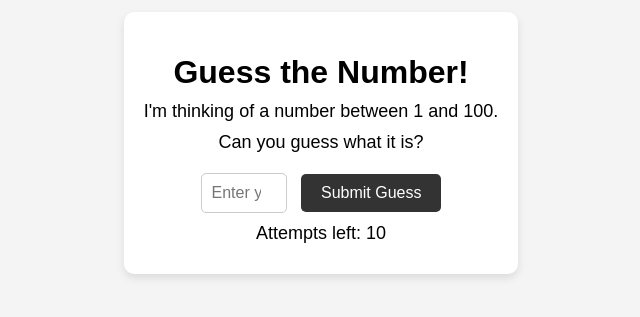
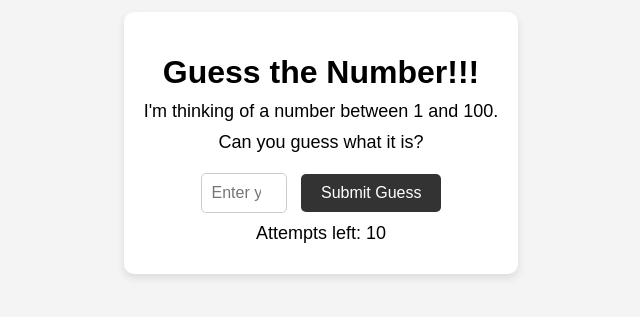
Before and after one commit to DhaniAL-G/guess-the-number-game-js, a plain HTML site: page index.html in a window 1280 px wide. Shown: the part 257-574 px from the top of the page, without its empty margins (319-959 px from the left). Drawn offline with Linux system fonts and the light colour scheme.

Commit message:
index.html

```diff
--- a/index.html
+++ b/index.html
@@ -8,7 +8,7 @@
 </head>
 <body>
     <div class="game-container">
-        <h1>Guess the Number!</h1>
+        <h1>Guess the Number!!!</h1>
         <p>I'm thinking of a number between 1 and 100.</p>
         <p>Can you guess what it is?</p>
         <div class="result-message" id="result-message"></div>
```
